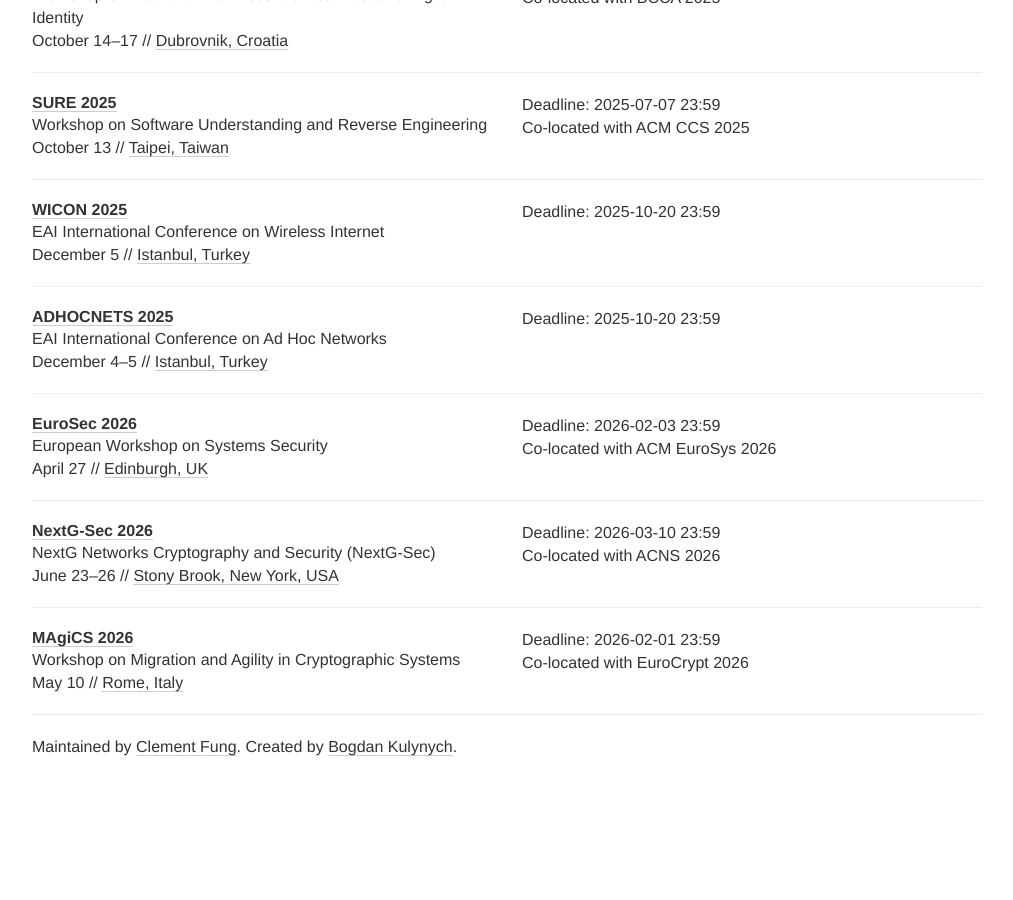
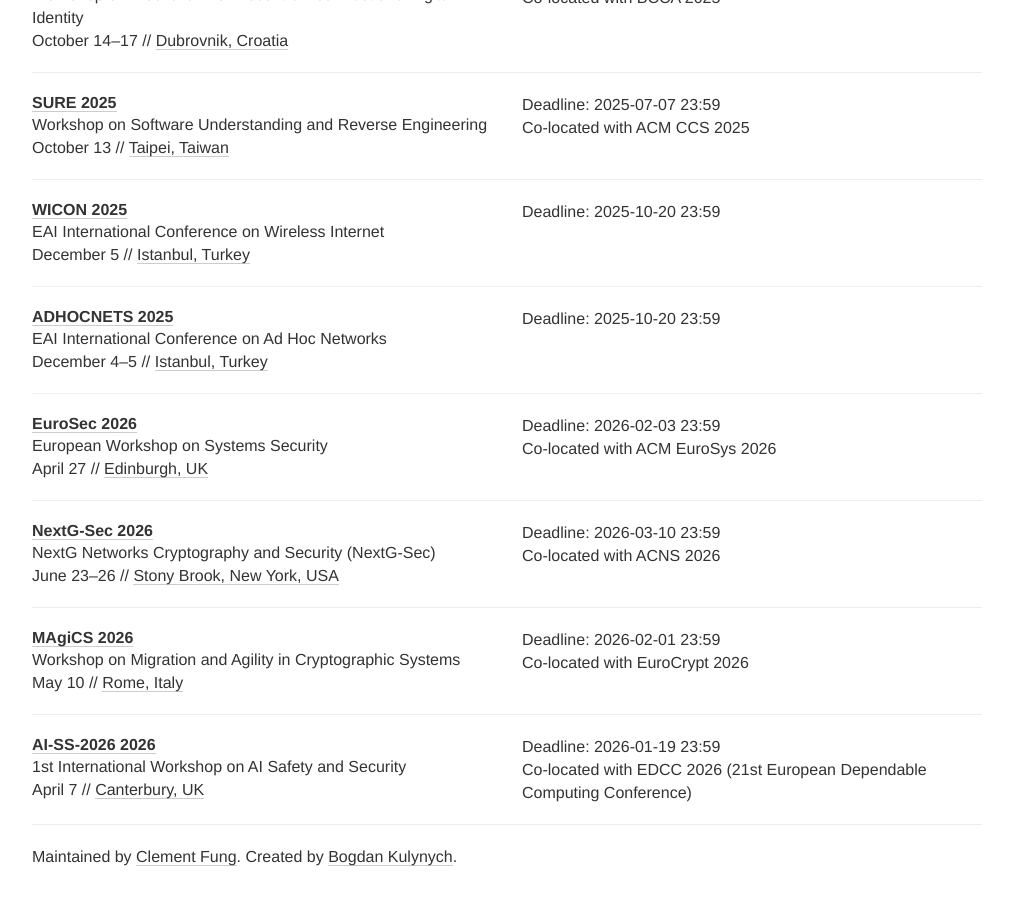
Before and after one commit to sec-deadlines/sec-deadlines.github.io, a Jekyll site: the page built from index.html, in a window 1280 px wide and 900 px high, scrolled down 20795 px. Shown: the whole window, without its empty margins (133-1146 px from the left). Built offline with Jekyll 4.4.1, drawn with Linux system fonts in a browser that asks for light colours; nearby versions of some CDN libraries; comment, search, counter and statistics services are not loaded; before the commit the page ends 21585 px from its top, so only the background shows below that.

Commit message:
Update conferences.yml
added AI-SS 2026

```diff
--- a/_data/conferences.yml
+++ b/_data/conferences.yml
@@ -1521,3 +1521,14 @@
   date: May 10
   place: Rome, Italy
   tags: [SEC, CRYPTO, SHOP]
+
+- name: AI-SS-2026
+  description: 1st International Workshop on AI Safety and Security
+  year: 2026
+  link: https://cyber.kent.ac.uk/events/AI-SS2026/index.html
+  deadline: ["2026-01-19 23:59"]  # must be a list
+  comment: Co-located with EDCC 2026 (21st European Dependable Computing Conference)
+  timezone: UTC
+  date: April 7
+  place: Canterbury, UK
+  tags: [SEC, SHOP]
```
